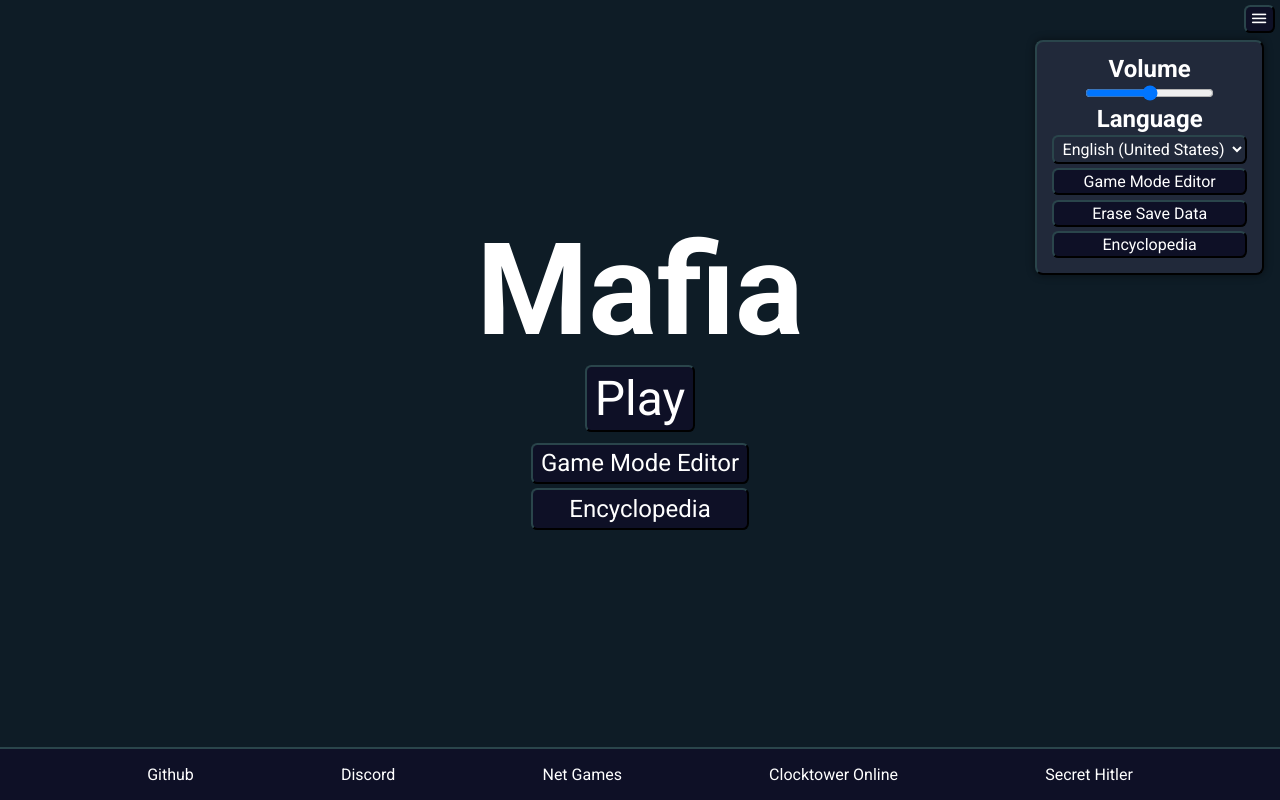
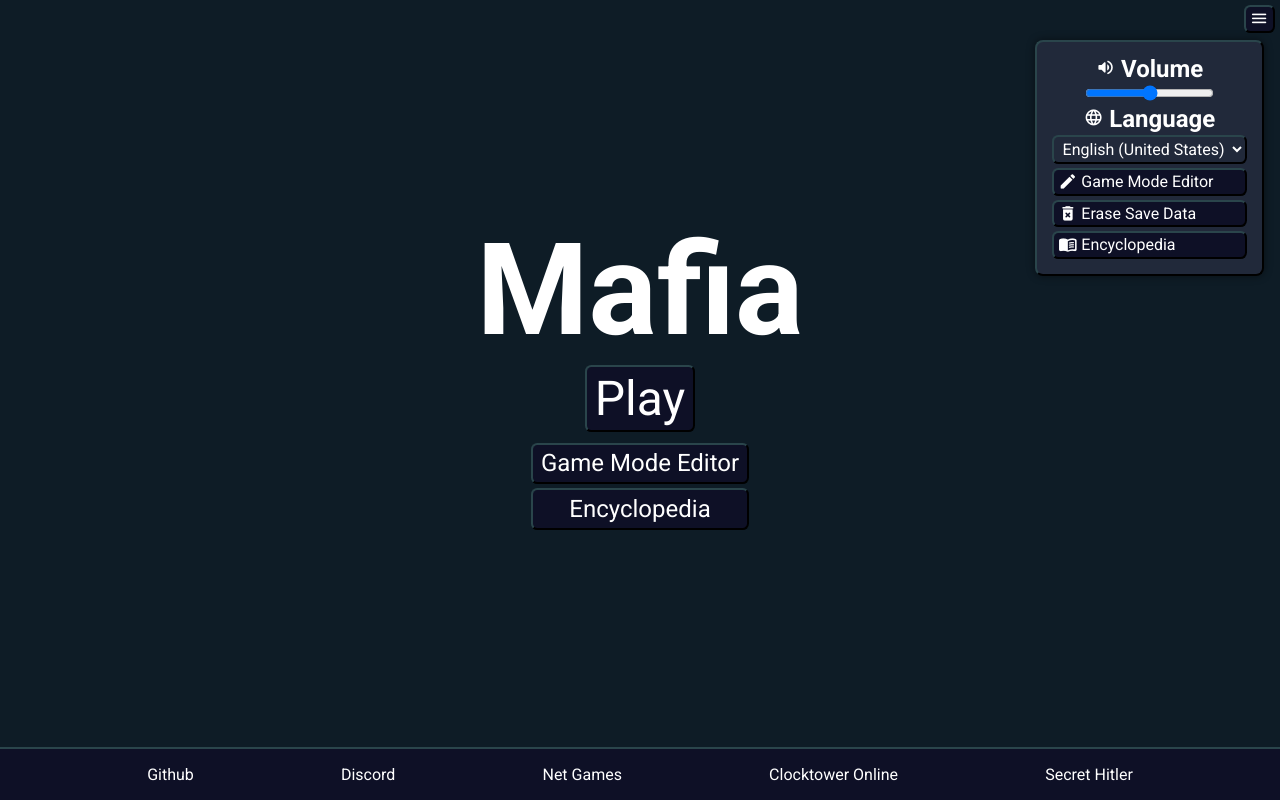
Before and after one commit to mafia-rust/mafia, a React (Create React App) app in the folder client/: page / in a window 1280 px wide. Both pictures are taken after a click on the button "menu". Built offline with nearby package versions, Linux system fonts and the light colour scheme.

Commit message:
Add icons to settings menu

```diff
--- a/client/src/components/icon.css
+++ b/client/src/components/icon.css
@@ -1,15 +1,18 @@
 .icon {
-    font-size: 1.2em;
-    vertical-align:text-top;
+    font-size: 1.2rem;
     user-select: none;
 }
 
+button .icon {
+    vertical-align: text-top;
+}
+
 .icon-small {
-    font-size: 1em;
+    font-size: 1rem;
     vertical-align:auto;
 }
 
 .icon-tiny {
-    font-size: 0.75em;
+    font-size: 0.75rem;
     vertical-align:auto;
 }
--- a/client/src/menu/Settings.tsx
+++ b/client/src/menu/Settings.tsx
@@ -10,6 +10,7 @@ import GameModesEditor from '../components/GameModesEditor';
 import { CopyButton } from '../components/ClipboardButtons';
 import ReactDOM from 'react-dom';
 import WikiCoverCard from '../components/WikiCoverCard';
+import Icon from '../components/Icon';
 
 export type Settings = {
     volume: number,
@@ -79,16 +80,8 @@ export default class SettingsMenu extends React.Component<SettingsProps, Setting
 
         return (
             <div className="settings slide-in">
-                {
-                    GAME_MANAGER.state.stateType === "lobby" || GAME_MANAGER.state.stateType === "game" ?
-                    (<>
-                        <h2>{translate("menu.play.field.roomCode")}
-                        <RoomCodeButton/></h2>
-                    </>
-                    ) : null
-                }
                 <section>
-                    <h2>{translate("menu.settings.volume")}</h2>
+                    <h2><Icon>volume_up</Icon> {translate("menu.settings.volume")}</h2>
                     <input className="settings-volume" type="range" min="0" max="1" step="0.01"
                         value={this.state.volume}
                         onChange={(e) => {
@@ -99,7 +92,7 @@ export default class SettingsMenu extends React.Component<SettingsProps, Setting
                     }/>
                 </section>
                 <section>
-                <h2>{translate("menu.settings.language")}</h2>
+                    <h2><Icon>language</Icon> {translate("menu.settings.language")}</h2>
                     <select
                         name="lang-select"
                         defaultValue={loadSettings().language ?? "en_us"}
@@ -114,32 +107,30 @@ export default class SettingsMenu extends React.Component<SettingsProps, Setting
                     </select>
                 </section>
                 { quitButtonBlacklist.includes(Anchor.contentType()) ||
-                    <button onClick={(e)=>{this.quitToMainMenu()}}>{translate("menu.settings.quitToMenu")}</button>
+                    <button onClick={(e)=>{this.quitToMainMenu()}}><Icon>not_interested</Icon> {translate("menu.settings.quitToMenu")}</button>
                 }
-                <button onClick={() => {this.goToRolelistEditor()}}>{translate("menu.settings.gameSettingsEditor")}</button>
+                <button onClick={() => {this.goToRolelistEditor()}}><Icon>edit</Icon> {translate("menu.settings.gameSettingsEditor")}</button>
                 <button onClick={()=>{
                     if(!window.confirm(translate("confirmDelete"))) return;
                     localStorage.clear();
-                }}>{translate('menu.settings.eraseSaveData')}</button>
+                }}><Icon>delete_forever</Icon> {translate('menu.settings.eraseSaveData')}</button>
                 <button onClick={() => {
                     Anchor.setCoverCard(<WikiCoverCard />, "wiki-menu-colors");
                     Anchor.closeSettings();
-                }}>{translate("menu.wiki.title")}</button>
+                }}><Icon>menu_book</Icon> {translate("menu.wiki.title")}</button>
+                {(GAME_MANAGER.state.stateType === "lobby" || GAME_MANAGER.state.stateType === "game") && <RoomLinkButton/>}
             </div>
         );
     }
 }
 
-export function RoomCodeButton(): JSX.Element {
+export function RoomLinkButton(): JSX.Element {
     let code = new URL(window.location.href);
 
     if (GAME_MANAGER.state.stateType === "lobby" || GAME_MANAGER.state.stateType === "game")
         code.searchParams.set("code", GAME_MANAGER.state.roomCode.toString(18));
 
     return <CopyButton text={code.toString()}>
-        {
-            GAME_MANAGER.state.stateType === "lobby" || GAME_MANAGER.state.stateType === "game" ?
-            GAME_MANAGER.state.roomCode.toString(18) : undefined
-        }
+        <Icon>link</Icon> {translate("menu.play.field.roomCode")}
     </CopyButton>
 }
--- a/client/src/menu/lobby/LobbyMenu.tsx
+++ b/client/src/menu/lobby/LobbyMenu.tsx
@@ -5,7 +5,7 @@ import "./lobbyMenu.css";
 import translate from "../../game/lang";
 import { StateListener } from "../../game/gameManager.d";
 import Anchor from "../Anchor";
-import { RoomCodeButton } from "../Settings";
+import { RoomLinkButton } from "../Settings";
 import { getRolesFromRoleListRemoveExclusionsAddConversions, getRolesComplement, RoleOutline } from "../../game/roleListState.d";
 import LoadingScreen from "../LoadingScreen";
 import StartMenu from "../main/StartMenu";
@@ -179,7 +179,7 @@ function LobbyMenuHeader(): JSX.Element {
             }}>
                 {translate("menu.lobby.button.start")}
             </button>
-            <RoomCodeButton/>
+            <RoomLinkButton/>
         </div>
         { host ?
             <input
--- a/client/src/menu/lobby/lobbyMenu.css
+++ b/client/src/menu/lobby/lobbyMenu.css
@@ -36,6 +36,10 @@
 .lm > header button{
     font-size: 1.5rem;
     padding: .5rem;
+}
+
+.lm > header button .icon {
+    font-size: 1.5rem;
 }
 
 .lm > main ol {
--- a/client/src/menu/settings.css
+++ b/client/src/menu/settings.css
@@ -20,6 +20,12 @@
     z-index: 100;
 }
 
+.settings button {
+    display: flex;
+    flex-direction: row;
+    gap: .25rem;
+}
+
 @media (prefers-reduced-motion = no-preference) {
     .settings {
         /* Start off the page and slide in */
```
Also changed, not shown: client/src/resources/lang/en_us.json.
